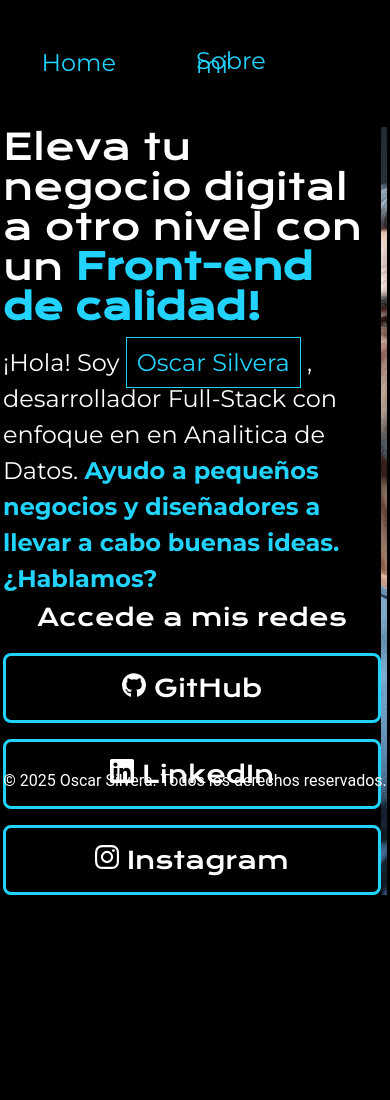
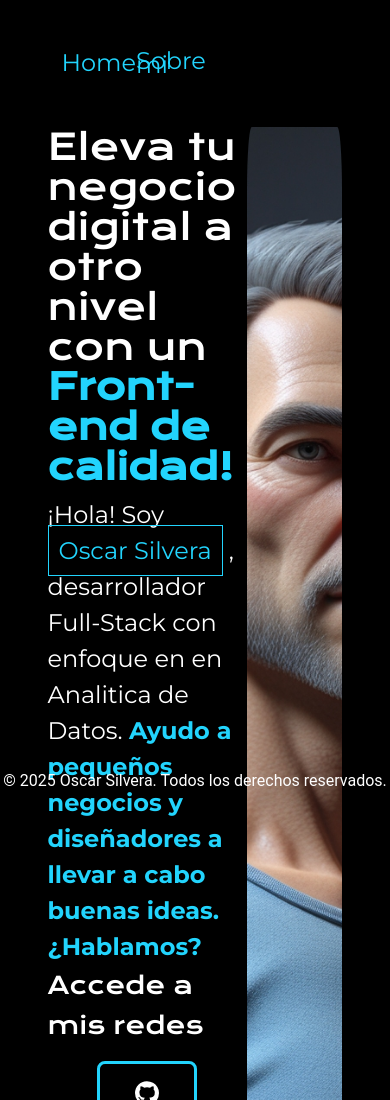
Before and after one commit to ojsilvera/AlluraG8_2025, a plain HTML site: page Fase_1/2_Html_Css/Portafolio/index.html in a window 390 px wide. Shown: the top 1100 px of the page. Before the commit the page ends 895 px from the top, so only its background shows below. Drawn offline with nearby package versions, Linux system fonts and the light colour scheme.

Commit message:
Ajustando el responsive del ejemplo

```diff
--- a/Fase_1/2_Html_Css/Portafolio/assets/css/style.css
+++ b/Fase_1/2_Html_Css/Portafolio/assets/css/style.css
@@ -20,13 +20,13 @@ body{
     color: var(--color-tertiary);
     background-color: var(--color-secondary);
     height: 100vh;
-    width: 100%;
 }
 
 .body_header--container{
-    height: 15%;
     display: grid;
     grid-template-columns: 1fr 2fr 2fr 1fr;
+    width: 100%;
+    height: 15%;
 }
 
 .body_footer--container{
@@ -45,20 +45,15 @@ body{
 .header_nav--container{
 
     grid-column: 2/2;
-    display: flex;
-    justify-content: start;
-    align-items: center;
-    height: 100%;
-    width: 100%;
+
 }
 
 .nav_ul--container{
-    display: flex;
-    list-style: none;
+    display: grid;
+    grid-template-columns: 1fr 1fr;
     height: 100%;
     width: 100%;
     align-items: center;
-    gap: 5rem;
 }
 
 .header_li--item{
@@ -101,6 +96,7 @@ span{
     font-style: normal;
     font-size: 2.25rem;
     line-height: 2.5rem;
+    width: auto;
 }
 
 .section_p--text{
@@ -111,6 +107,7 @@ span{
     font-optical-sizing: auto;
     font-weight: 400;
     font-style: normal;
+    width: auto;
 }
 
 .article_section--redes{
@@ -119,6 +116,7 @@ span{
     align-items: center;
     flex-direction: column;
     gap: 1rem;
+    width: auto;
 }
 
 .section_h2--title_redes{
@@ -127,6 +125,19 @@ span{
     font-style: normal;
     font-size: var(--font_size_gnl);
     line-height: 2.5rem;
+}
+
+.section_a--redes{
+    font-family: var(--font-primary);
+    font-weight: 500;
+    font-size: var(--font_size_gnl);
+    border-color: var(--color-primary);
+    border-style: solid;
+    border-radius: 0.5rem;
+    padding: 1rem;
+    color: white;
+    text-align: center;
+    width: 50%;
 }
 
 .main_img--container{
@@ -145,20 +156,6 @@ span{
     border-radius: 5%;
 }
 
-.section_a--redes{
-    font-family: var(--font-primary);
-    font-weight: 500;
-    font-size: var(--font_size_gnl);
-    border-color: var(--color-primary);
-    border-style: solid;
-    padding: 1rem;
-    border-radius: 0.625rem;
-    color: white;
-    width: 23.625rem;
-    text-align: center;
-    border-radius: 0.5rem;
-}
-
 .section_a--redes:hover{
     background-color: var(--text_hover);
 }
```
